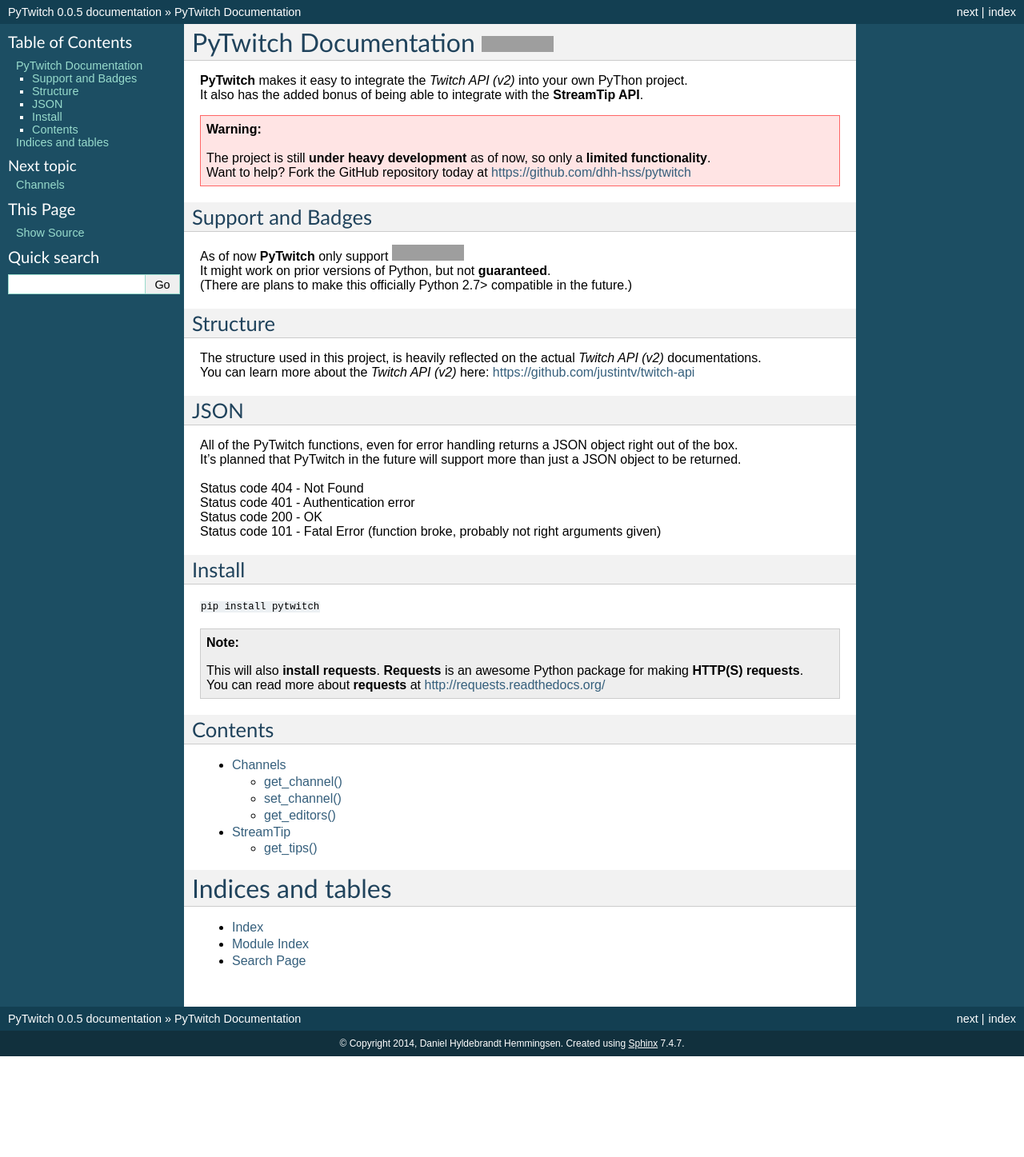
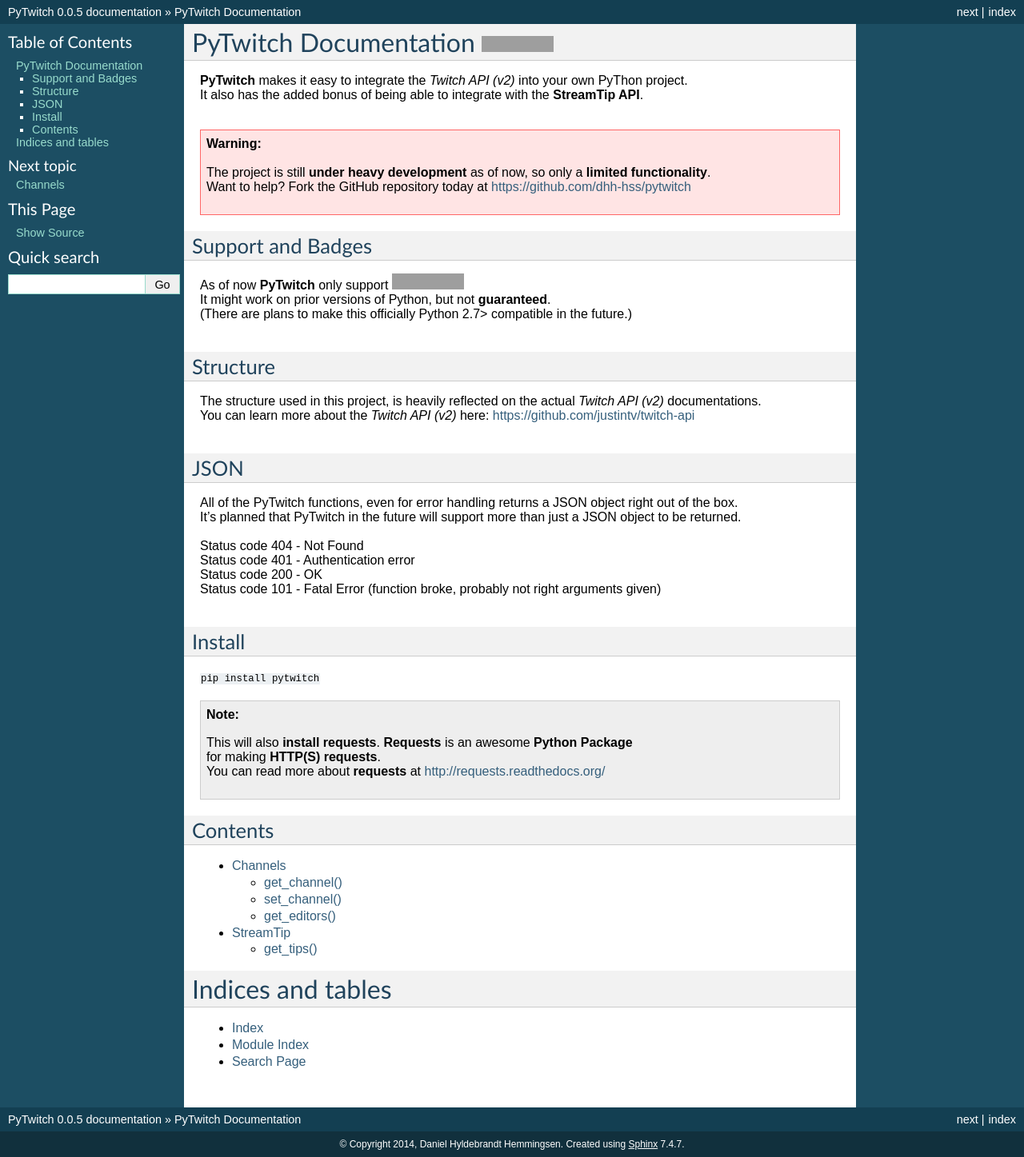
Before and after one commit to CAISC/pytwitch, a Sphinx documentation site: the page built from docs/source/index.rst, in a window 1280 px wide. Shown: the whole page at 80% size. Built offline with Sphinx 7.4.7, drawn with Linux system fonts in a browser that asks for light colours; before the commit the page ends 1321 px from its top, so only the background shows below that; grey boxes are pictures that could not be loaded.

Commit message:
Trying to fix readthedocs.org specific errors

```diff
--- a/docs/source/index.rst
+++ b/docs/source/index.rst
@@ -3,12 +3,12 @@
 
 |  **PyTwitch** makes it easy to integrate the *Twitch API (v2)* into your own PyThon project.
 |  It also has the added bonus of being able to integrate with the **StreamTip API**.
-
+|
 
 .. warning::
 	|  The project is still **under heavy development** as of now, so only a **limited functionality**.
 	|  Want to help? Fork the GitHub repository today at https://github.com/dhh-hss/pytwitch
-
+	|
 
 Support and Badges
 ------------------
@@ -16,7 +16,7 @@
 |  As of now **PyTwitch** only support |support|
 |  It might work on prior versions of Python, but not **guaranteed**.
 |  (There are plans to make this officially Python 2.7> compatible in the future.)
-
+|
 
 .. |support| image:: https://pypip.in/py_versions/pytwitch/badge.png
     :target: https://pypi.python.org/pypi/pytwitch
@@ -28,7 +28,7 @@
 
 |  The structure used in this project, is heavily reflected on the actual *Twitch API (v2)* documentations.
 |  You can learn more about the *Twitch API (v2)* here: https://github.com/justintv/twitch-api
-
+|
 
 JSON
 ----
@@ -40,7 +40,7 @@
 |  Status code 401 - Authentication error
 |  Status code 200 - OK
 |  Status code 101 - Fatal Error (function broke, probably not right arguments given)
-
+|
 
 Install
 -------
@@ -48,8 +48,10 @@
 ``pip install pytwitch``
 
 .. note::
-	|  This will also **install requests**. **Requests** is an awesome Python package for making **HTTP(S) requests**.
+	|  This will also **install requests**. **Requests** is an awesome **Python Package**
+	|  for making **HTTP(S) requests**.
 	|  You can read more about **requests** at http://requests.readthedocs.org/
+	|
 
 
 Contents
```
